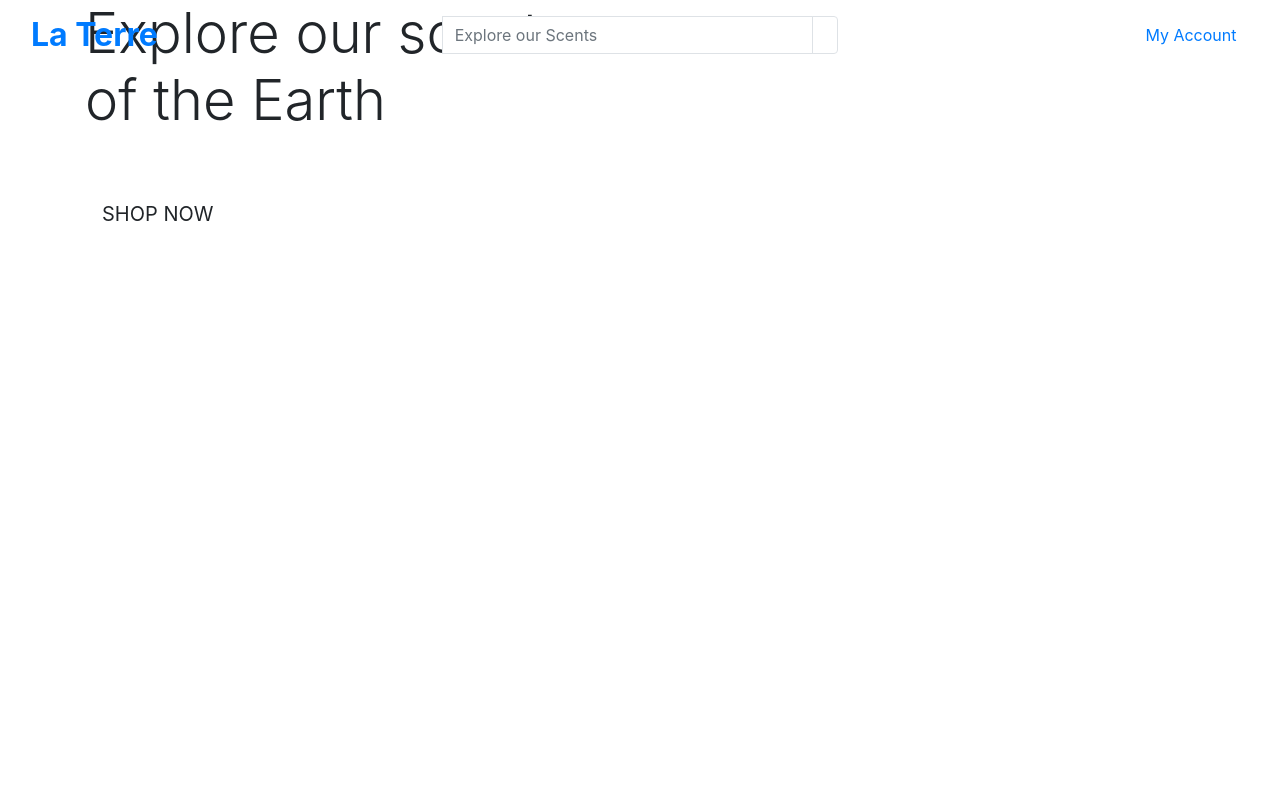
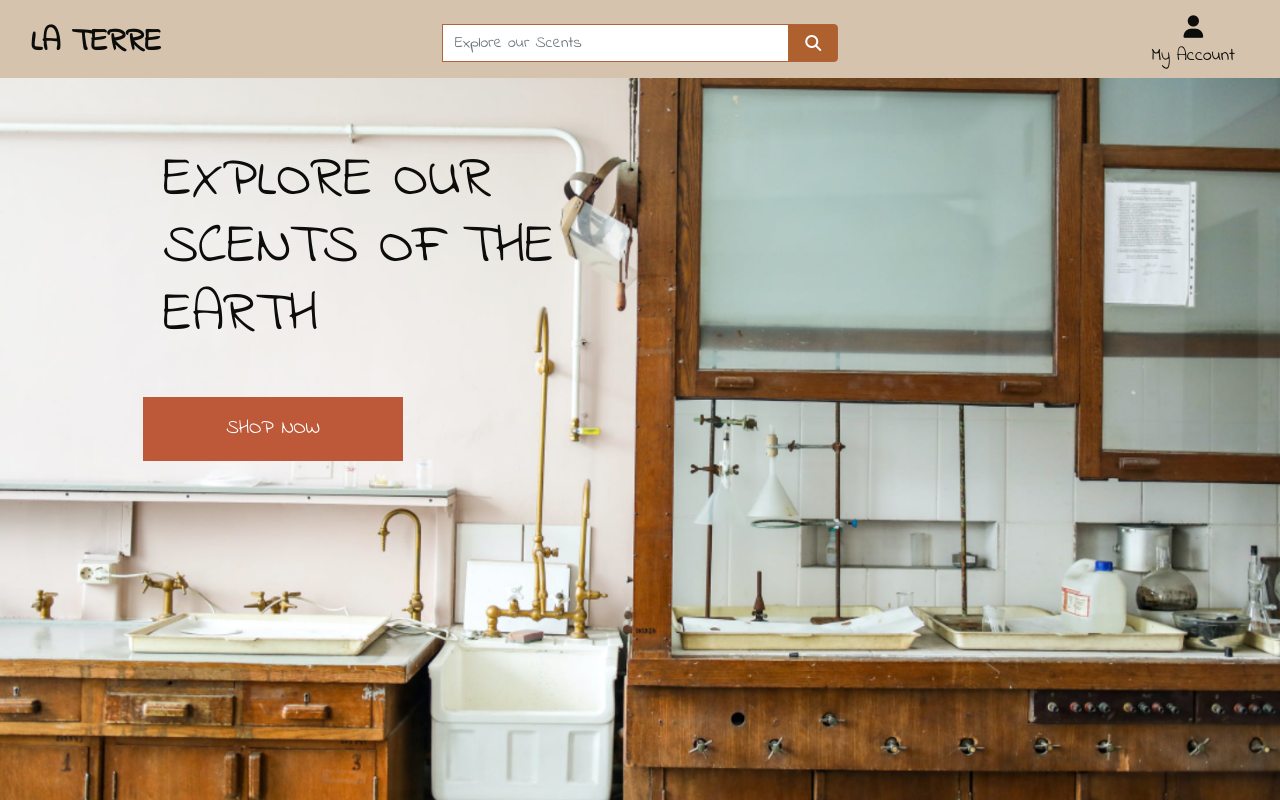
Before and after one commit to Code-Institute-Submissions/csfree87-port5_JulyResub, a Django app: page / in a window 1280 px wide. Run offline with Django 3.2, Linux system fonts and the light colour scheme; some libraries are stand-ins or nearby versions.

Commit message:
completed homepage header and css

```diff
--- a/LaTerre/settings.py
+++ b/LaTerre/settings.py
@@ -68,7 +68,7 @@ TEMPLATES = [
         'OPTIONS': {
             'context_processors': [
                 'django.template.context_processors.debug',
-                'django.template.context_processors.request', #required by allauth
+                'django.template.context_processors.request',  # required by allauth
                 'django.contrib.auth.context_processors.auth',
                 'django.contrib.messages.context_processors.messages',
             ],
@@ -139,6 +139,10 @@ USE_TZ = True
 # https://docs.djangoproject.com/en/3.2/howto/static-files/
 
 STATIC_URL = '/static/'
+STATICFILES_DIRS = (os.path.join(BASE_DIR, 'static'),)
+
+MEDIA_URL = '/media/'
+MEDIA_ROOT = os.path.join(BASE_DIR, 'media')
 
 # Default primary key field type
 # https://docs.djangoproject.com/en/3.2/ref/settings/#default-auto-field
--- a/LaTerre/urls.py
+++ b/LaTerre/urls.py
@@ -15,9 +15,11 @@ Including another URLconf
 """
 from django.contrib import admin
 from django.urls import path, include
+from django.conf import settings
+from django.conf.urls.static import static
 
 urlpatterns = [
     path('admin/', admin.site.urls),
     path('accounts/', include('allauth.urls')),
     path('', include('home.urls')),
-]
+] + static(settings.MEDIA_URL, document_root=settings.MEDIA_ROOT)
--- /dev/null
+++ b/static/css/base.css
@@ -0,0 +1,93 @@
+html {
+    height: 100%;
+}
+
+body {
+    background: url('/media/lab.png') no-repeat center center fixed;
+    background-size: cover;
+    height: calc(100vh - 164px);
+    color: #555;
+    font-family: 'Indie Flower', cursive;
+}
+
+header {
+    background-color: rgb(213, 195, 173);
+}
+
+/* from Bulma */
+.icon {
+    align-items: center;
+    display: inline-flex;
+    justify-content: center;
+    height: 1.5rem;
+    width: 1.5rem;
+}
+
+.logo-font {
+    text-transform: uppercase;
+}
+
+.display-4 {
+    padding-left: 20px;
+    padding-top: 20px;
+}
+
+.main-logo-link {
+    width: fit-content;
+    color: black;
+}
+
+.shop-now-button {
+    background: rgb(189, 88, 57);
+    color: white;
+    min-width: 260px;
+    padding-bottom: 120px;
+}
+
+.btn-black {
+    background: rgb(174, 96, 47);
+    color: white;
+}
+
+.shop-now-button:hover,
+.shop-now-button:active,
+.shop-now-button:focus,
+.btn-black:hover,
+.btn-black:active,
+.btn-black:focus {
+    background: rgb(170, 99, 52);
+    color: white;
+}
+
+.text-black {
+    color: rgb(12, 12, 11) !important;
+}
+
+.border-black {
+    border: 1px solid rgb(176, 99, 57) !important;
+}
+
+.nav-link {
+    font-size: large;
+}
+
+/* -------------------------------- Media Queries */
+
+/* Slightly larger container on xl screens */
+@media (min-width: 1200px) {
+  .container {
+    max-width: 80%;
+  }
+}
+
+/* fixed top navbar only on medium and up */
+@media (min-width: 992px) {
+    .fixed-top-desktop-only {
+        position: fixed;
+        top: 0;
+        right: 0;
+        left: 0;
+        z-index: 1030;
+    }
+
+}
--- a/templates/base.html
+++ b/templates/base.html
@@ -16,8 +16,12 @@
 
 
   {% block corecss %}
-  <link rel="stylesheet" href="https://cdn.jsdelivr.net/npm/bootstrap@4.6.1/dist/css/bootstrap.min.css"
-    integrity="sha384-zCbKRCUGaJDkqS1kPbPd7TveP5iyJE0EjAuZQTgFLD2ylzuqKfdKlfG/eSrtxUkn" crossorigin="anonymous">
+  <link rel="stylesheet" href="https://stackpath.bootstrapcdn.com/bootstrap/4.4.1/css/bootstrap.min.css"
+    integrity="sha384-Vkoo8x4CGsO3+Hhxv8T/Q5PaXtkKtu6ug5TOeNV6gBiFeWPGFN9MuhOf23Q9Ifjh" crossorigin="anonymous">
+  <link rel="preconnect" href="https://fonts.googleapis.com">
+  <link rel="preconnect" href="https://fonts.gstatic.com" crossorigin>
+  <link href="https://fonts.googleapis.com/css2?family=Indie+Flower&display=swap" rel="stylesheet">
+  <link rel="stylesheet" href="{% static 'css/base.css' %}">
   {% endblock %}
 
   {% block extra_css %}
@@ -25,6 +29,7 @@
 
 
   {% block corejs %}
+  <script src="https://kit.fontawesome.com/9397952a5b.js" crossorigin="anonymous"></script>
   <script src="https://cdn.jsdelivr.net/npm/jquery@3.5.1/dist/jquery.min.js"
     integrity="sha256-9/aliU8dGd2tb6OSsuzixeV4y/faTqgFtohetphbbj0=" crossorigin="anonymous"></script>
   <script src="https://cdn.jsdelivr.net/npm/bootstrap@4.6.1/dist/js/bootstrap.bundle.min.js"
@@ -74,7 +79,7 @@
             <div class="dropdown-menu border-0" aria-labelledby="user-options">
               {% if request.user.is_authenticated %}
               {% if request.user.is_superuser %}
-                <a href="" class="dropdown-item">Product Management</a>
+              <a href="" class="dropdown-item">Product Management</a>
               {% endif %}
               <a href="" class="dropdown-item">My Profile</a>
               <a href="{% url 'account_logout' %}" class="dropdown-item">Logout</a>
```
Also changed, not shown: media/lab.png (added).
